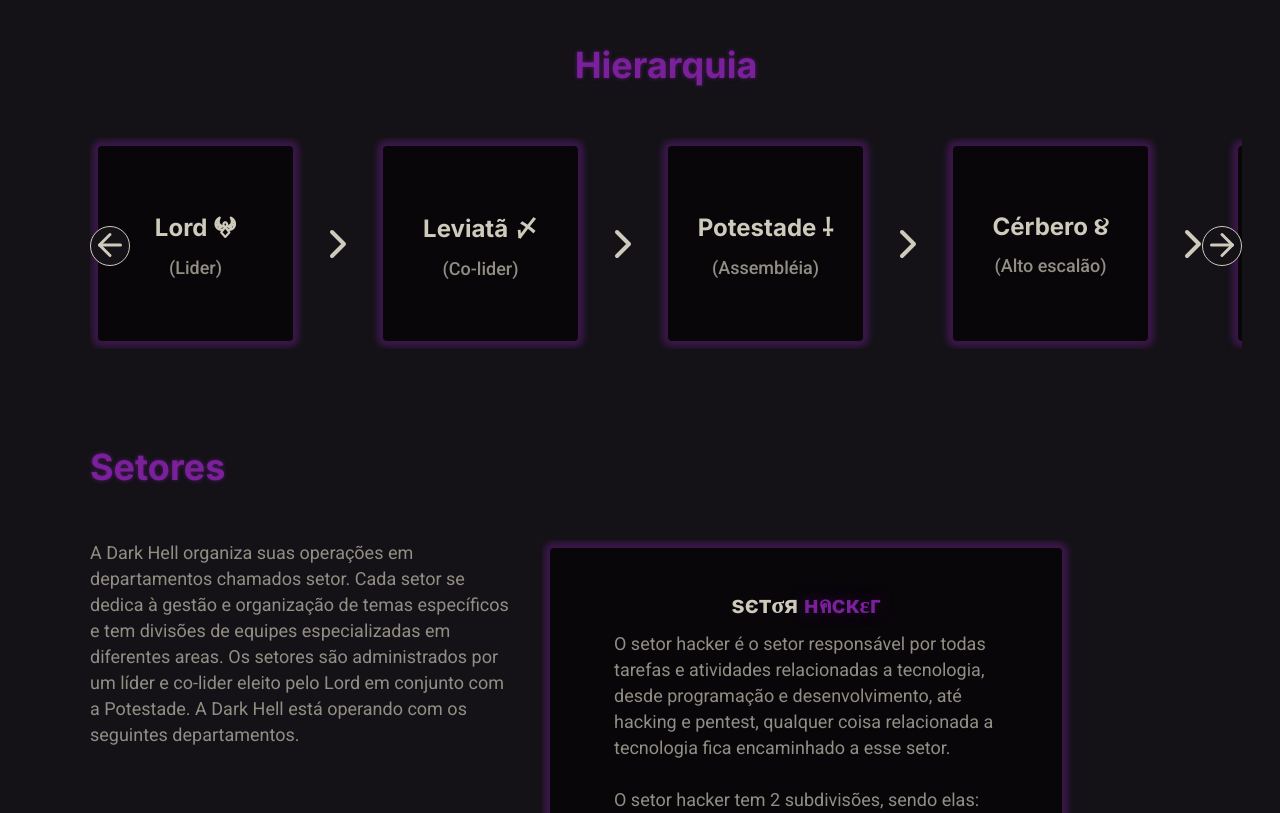
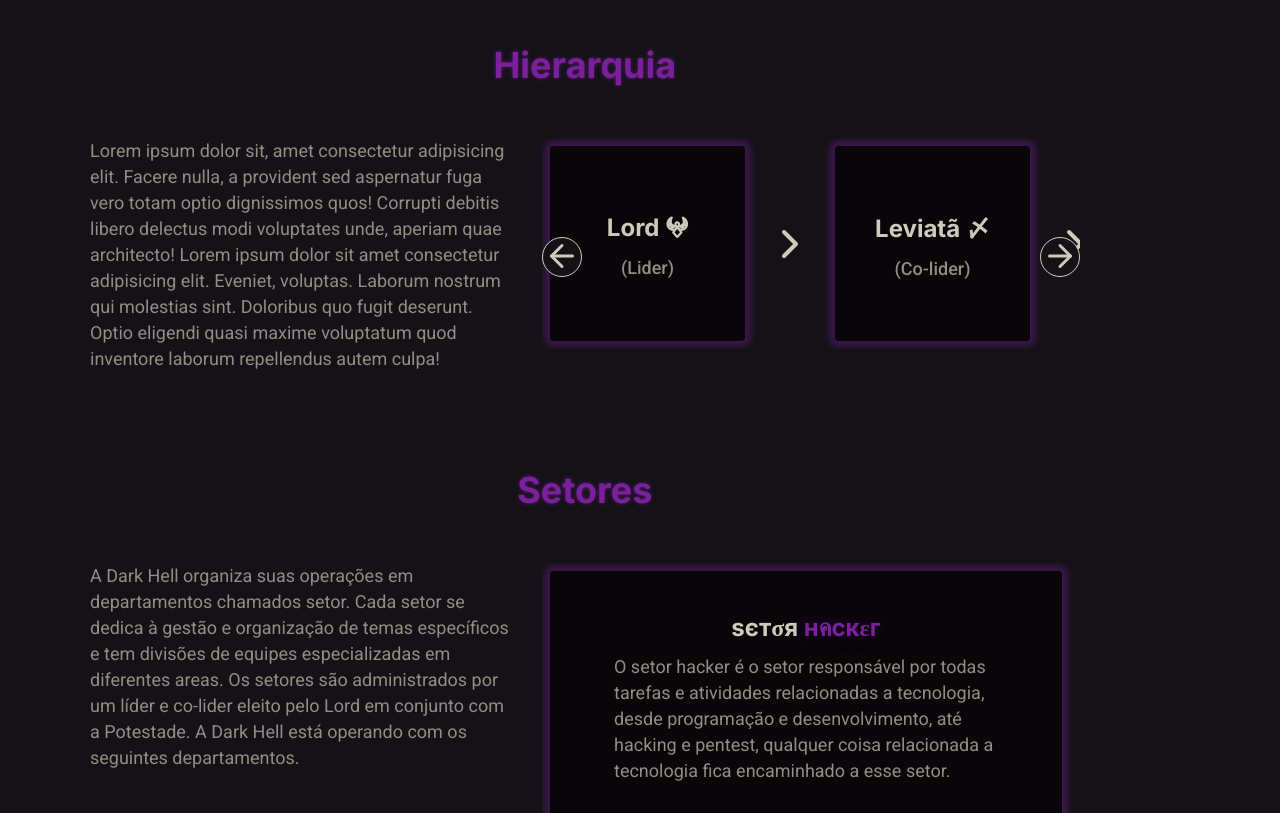
Before and after one commit to tsuyusk/darkhell-site, a Next.js app: page / in a window 1280 px wide. Shown: the part 1920-2733 px from the top of the page. Built offline with nearby package versions, Linux system fonts and the light colour scheme.

Commit message:
Align sector cards section + row shaped hierarchy

```diff
--- a/src/pages/index.tsx
+++ b/src/pages/index.tsx
@@ -164,9 +164,25 @@ const Home: React.FC = () => {
 
               <main>
                 <div>
+                  <p>
+                    Lorem ipsum dolor sit, amet consectetur adipisicing elit.
+                    Facere nulla, a provident sed aspernatur fuga vero totam
+                    optio dignissimos quos! Corrupti debitis libero delectus
+                    modi voluptates unde, aperiam quae architecto! Lorem ipsum
+                    dolor sit amet consectetur adipisicing elit. Eveniet,
+                    voluptas. Laborum nostrum qui molestias sint. Doloribus quo
+                    fugit deserunt. Optio eligendi quasi maxime voluptatum quod
+                    inventore laborum repellendus autem culpa!
+                  </p>
+
                   <Slider
-                    maxWidth={'90vw'}
+                    maxWidth={window.innerWidth <= 490 ? '80vw' : '42vw'}
                     slidedScrollLeftPerClick={195 + 21 + 21 + 48}
+                    style={
+                      window.innerWidth <= 923
+                        ? { marginLeft: 0, marginTop: 32 }
+                        : { marginLeft: 32 }
+                    }
                   >
                     <div>
                       <S.Card>
@@ -216,7 +232,7 @@ const Home: React.FC = () => {
           </Content>
         </S.ColumnDoubleTextContentSide>
 
-        <S.ColumnDoubleTextContentSide>
+        <S.ColumnDoubleTextContentSide shouldAlignTitleCenter>
           <Content>
             <div>
               <header>
--- a/src/styles/pages/index.ts
+++ b/src/styles/pages/index.ts
@@ -276,6 +276,8 @@ export const ColumnDoubleTextContentSide = styled.article<ColumnDoubleTextConten
 
         > h1 {
           ${sectionTitle};
+          text-align: center;
+          margin: 0 auto;
         }
       }
 
```
